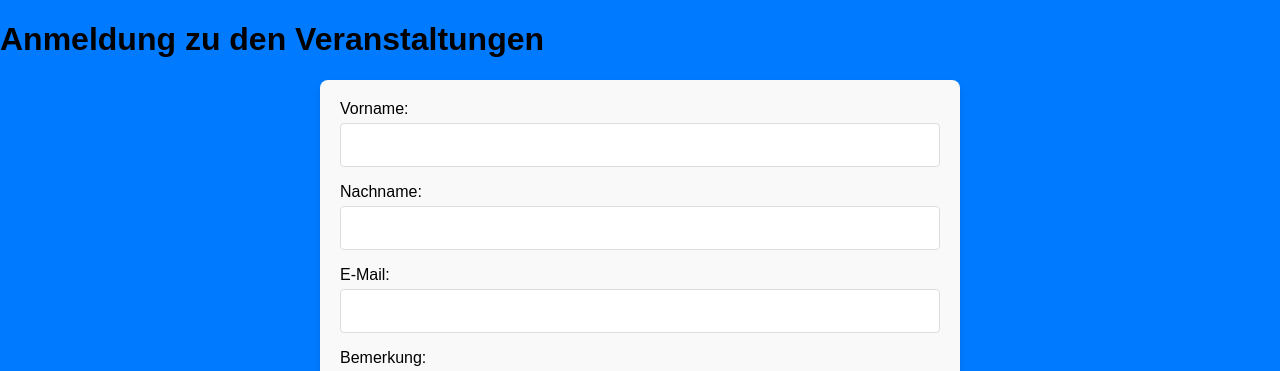
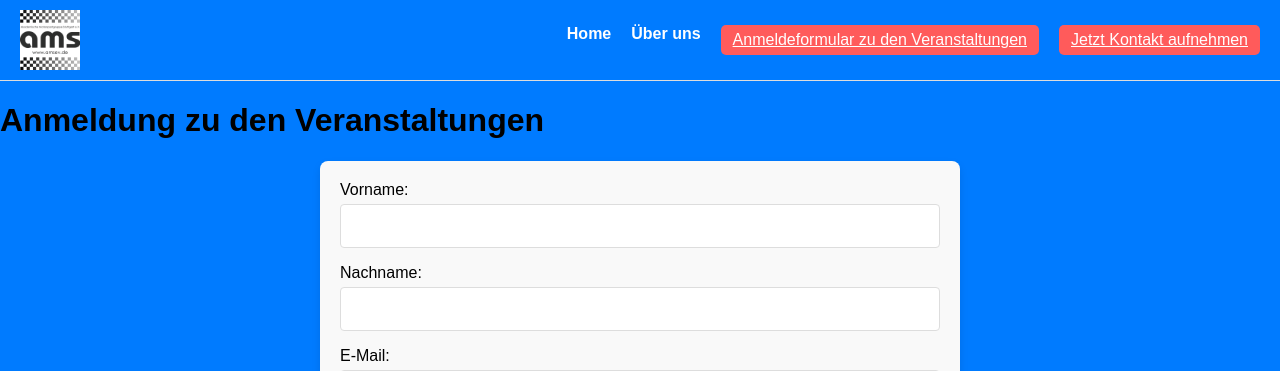
Before and after one commit to Kozmuz/vereinswebsite, a Django app: page /anmeldung/ in a window 1280 px wide. Shown: the top 371 px of the page. Run offline with Django 5.2, Linux system fonts and the light colour scheme.

Commit message:
Added buttons on anmeldung

```diff
--- a/main/templates/main/anmeldung.html
+++ b/main/templates/main/anmeldung.html
@@ -9,6 +9,17 @@
 </head>
 
 <body>
+
+   <nav class="nav-container">
+        <img src="{% static 'css/amslogo.png' %}" alt="Logo" class="logo">
+        <ul class="nav-links">
+            <li><a href="/">Home</a></li>
+            <li><a href="/about/">Über uns</a></li>
+            <a href="/contact/" class="btn">Anmeldeformular zu den Veranstaltungen</a>
+            <a href="/contact/" class="btn">Jetzt Kontakt aufnehmen</a>
+        </ul>
+    </nav>
+
     <h1>Anmeldung zu den Veranstaltungen</h1>
     <form method="post">
         {% csrf_token %}
```
